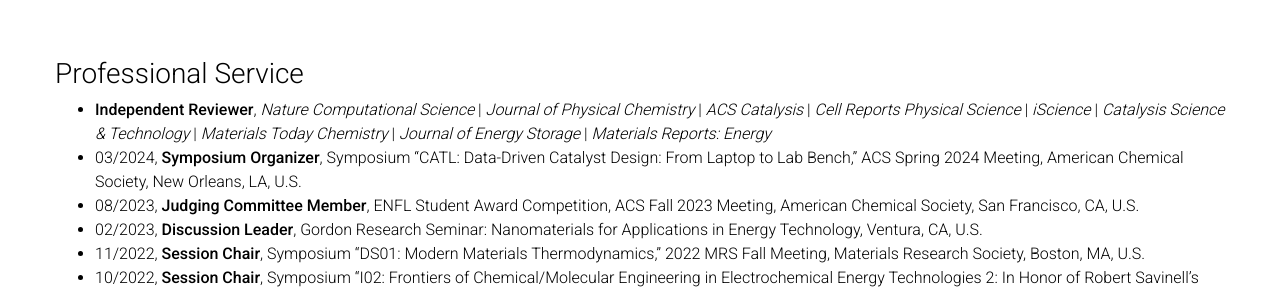
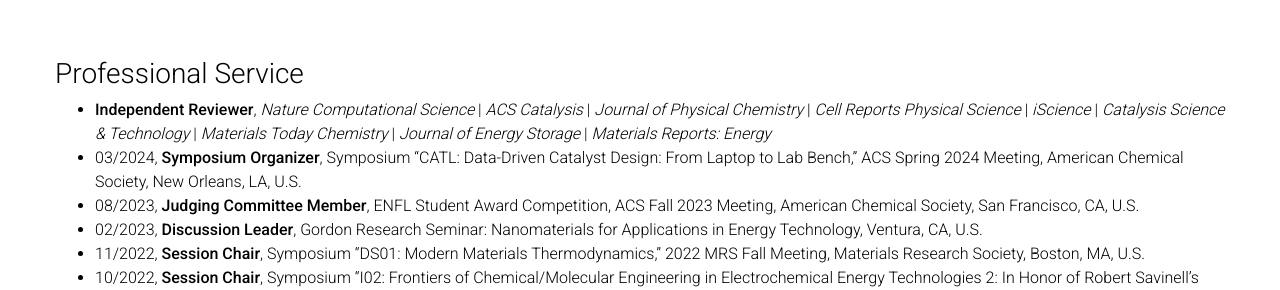
Before and after one commit to jypeng95/jypeng95.github.io, a Jekyll site: the page built from _pages/experience.md, in a window 1280 px wide and 1269 px high. Shown: the part 345-635 px from the top of the window. Built offline with Jekyll 4.4.1, drawn with Linux system fonts in a browser that asks for light colours; a style sheet for code colours, icons or effects is not loaded.

Commit message:
Small change

```diff
--- a/_pages/experience.md
+++ b/_pages/experience.md
@@ -19,7 +19,7 @@
 ### Professional Service
 
 * **Independent Reviewer**,
-*Nature Computational Science* | *Journal of Physical Chemistry* | *ACS Catalysis* | *Cell Reports Physical Science* | *iScience* | *Catalysis Science & Technology* | *Materials Today Chemistry* | *Journal of Energy Storage* | *Materials Reports: Energy*
+*Nature Computational Science* | *ACS Catalysis* | *Journal of Physical Chemistry* | *Cell Reports Physical Science* | *iScience* | *Catalysis Science & Technology* | *Materials Today Chemistry* | *Journal of Energy Storage* | *Materials Reports: Energy*
 * 03/2024, **Symposium Organizer**, Symposium "CATL: Data-Driven Catalyst Design: From Laptop to Lab Bench," ACS Spring 2024 Meeting, American Chemical Society, New Orleans, LA, U.S.
 * 08/2023, **Judging Committee Member**, ENFL Student Award Competition, ACS Fall 2023 Meeting, American Chemical Society, San Francisco, CA, U.S.
 * 02/2023, **Discussion Leader**, Gordon Research Seminar: Nanomaterials for Applications in Energy Technology, Ventura, CA, U.S.
```
